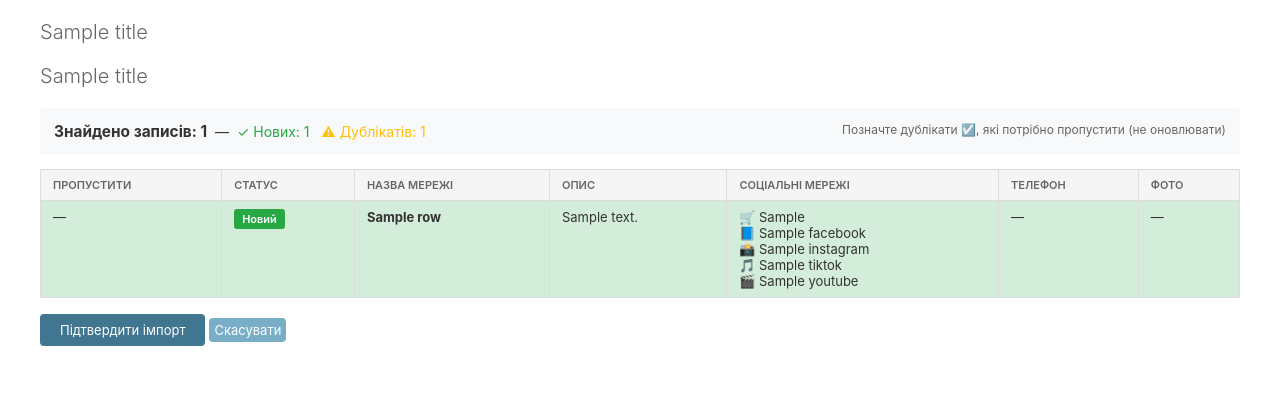
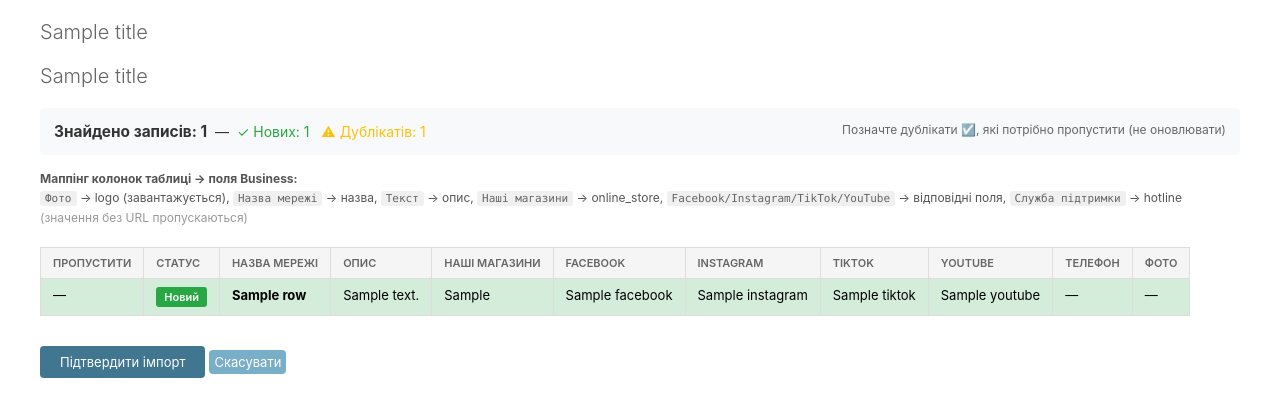
Before and after one commit to sokil747/kids, a Django app: template apps/content/templates/admin/content/business/gsheet_import.html in a window 1280 px wide. Shown: the part 86-503 px from the top of the page. Run offline with Django 4.2, Linux system fonts and the light colour scheme; the template is opened without the code that fills it: most values are stand-ins (such as "Sample title", 1, 10 or a date in 2020).

Commit message:
style: black text on green rows, scrollable table, column mapping info

```diff
--- a/apps/content/templates/admin/content/business/gsheet_import.html
+++ b/apps/content/templates/admin/content/business/gsheet_import.html
@@ -4,11 +4,13 @@
 {% block extrastyle %}
   {{ block.super }}
   <style>
-    .import-table { width:100%; border-collapse:collapse; margin:1em 0; }
+    .table-wrap { overflow-x:auto; max-width:100%; }
+    .import-table { border-collapse:collapse; margin:1em 0; min-width:900px; }
     .import-table th, .import-table td { padding:8px 12px; border:1px solid #ddd; text-align:left; }
-    .import-table th { background:#f5f5f5; font-weight:600; }
+    .import-table th { background:#f5f5f5; font-weight:600; white-space:nowrap; }
     .import-table tr.duplicate { background:#fff3cd; }
-    .import-table tr.new-row { background:#d4edda; }
+    .import-table tr.new-row { background:#d4edda; color:#000; }
+    .import-table tr.new-row .badge-new { color:#fff; }
     .badge { display:inline-block; padding:2px 8px; border-radius:3px; font-size:11px; font-weight:600; }
     .badge-duplicate { background:#ffc107; color:#333; }
     .badge-new { background:#28a745; color:#fff; }
@@ -21,6 +23,8 @@
     .form-row input[type=url] { width:100%; max-width:600px; padding:6px 10px; border:1px solid #ccc; border-radius:4px; }
     .submit-row { margin:1em 0; }
     .submit-row input { padding:8px 20px; }
+    .mapping-info { font-size:12px; color:#555; margin:0.5em 0; line-height:1.6; }
+    .mapping-info code { background:#f0f0f0; padding:1px 5px; border-radius:3px; font-size:11px; }
   </style>
 {% endblock %}
 
@@ -48,11 +52,23 @@
       </span>
     </div>
 
+    <div class="mapping-info">
+      <strong>Маппінг колонок таблиці → поля Business:</strong><br>
+      <code>Фото</code> → logo (завантажується),
+      <code>Назва мережі</code> → назва,
+      <code>Текст</code> → опис,
+      <code>Наші магазини</code> → online_store,
+      <code>Facebook/Instagram/TikTok/YouTube</code> → відповідні поля,
+      <code>Служба підтримки</code> → hotline
+      <span style="color:#999;">(значення без URL пропускаються)</span>
+    </div>
+
     <form method="post" action="">
       {% csrf_token %}
       <input type="hidden" name="action" value="confirm">
       <input type="hidden" name="sheet_url" value="{{ sheet_url }}">
 
+      <div class="table-wrap">
       <table class="import-table">
         <thead>
           <tr>
@@ -60,7 +76,11 @@
             <th>Статус</th>
             <th>Назва мережі</th>
             <th>Опис</th>
-            <th>Соціальні мережі</th>
+            <th>Наші магазини</th>
+            <th>Facebook</th>
+            <th>Instagram</th>
+            <th>TikTok</th>
+            <th>YouTube</th>
             <th>Телефон</th>
             <th>Фото</th>
           </tr>
@@ -84,25 +104,18 @@
               </td>
               <td><strong>{{ r.title }}</strong></td>
               <td>{{ r.description|truncatewords:20 }}</td>
-              <td>
-                {% if r.online_store %}<div>🛒 {{ r.online_store|truncatechars:30 }}</div>{% endif %}
-                {% if r.facebook %}<div>📘 {{ r.facebook|truncatechars:30 }}</div>{% endif %}
-                {% if r.instagram %}<div>📸 {{ r.instagram|truncatechars:30 }}</div>{% endif %}
-                {% if r.tiktok %}<div>🎵 {{ r.tiktok|truncatechars:30 }}</div>{% endif %}
-                {% if r.youtube %}<div>🎬 {{ r.youtube|truncatechars:30 }}</div>{% endif %}
-              </td>
+              <td>{% if r.online_store %}{{ r.online_store|truncatechars:30 }}{% else %}—{% endif %}</td>
+              <td>{% if r.facebook %}{{ r.facebook|truncatechars:30 }}{% else %}—{% endif %}</td>
+              <td>{% if r.instagram %}{{ r.instagram|truncatechars:30 }}{% else %}—{% endif %}</td>
+              <td>{% if r.tiktok %}{{ r.tiktok|truncatechars:30 }}{% else %}—{% endif %}</td>
+              <td>{% if r.youtube %}{{ r.youtube|truncatechars:30 }}{% else %}—{% endif %}</td>
               <td>{{ r.hotline|default:"—" }}</td>
-              <td>
-                {% if r.photo_url %}
-                  <span class="badge badge-photo">Є</span>
-                {% else %}
-                  —
-                {% endif %}
-              </td>
+              <td>{% if r.photo_url %}<span class="badge badge-photo">Є</span>{% else %}—{% endif %}</td>
             </tr>
           {% endfor %}
         </tbody>
       </table>
+      </div>
 
       <div class="submit-row">
         <input type="submit" value="Підтвердити імпорт" class="default">
```
